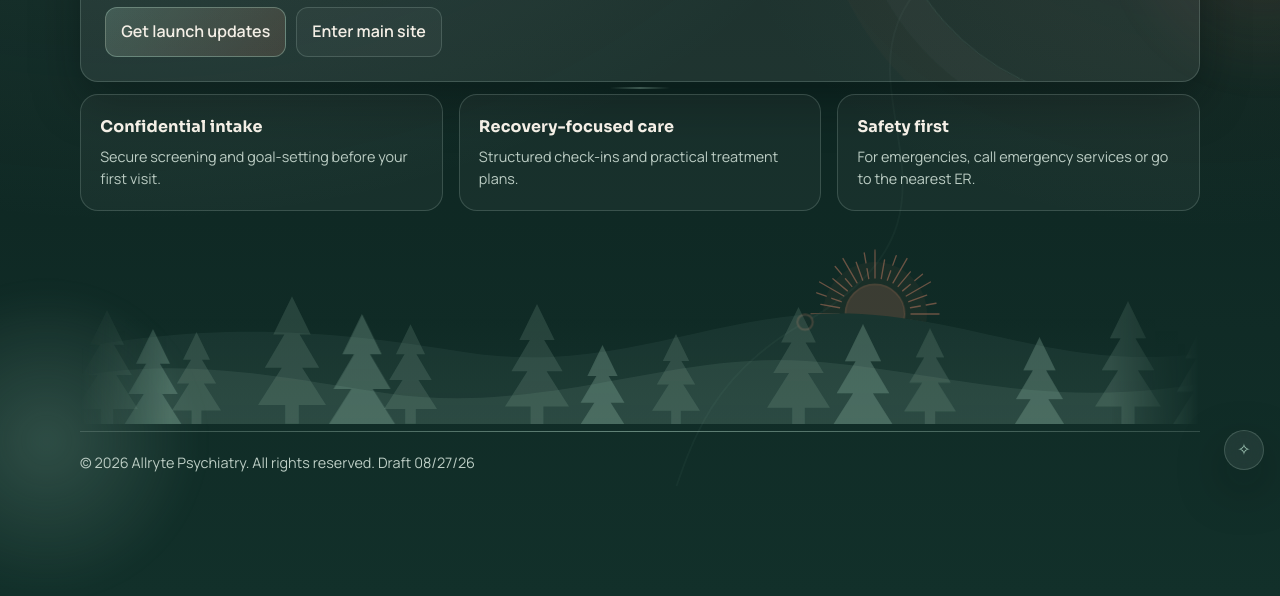
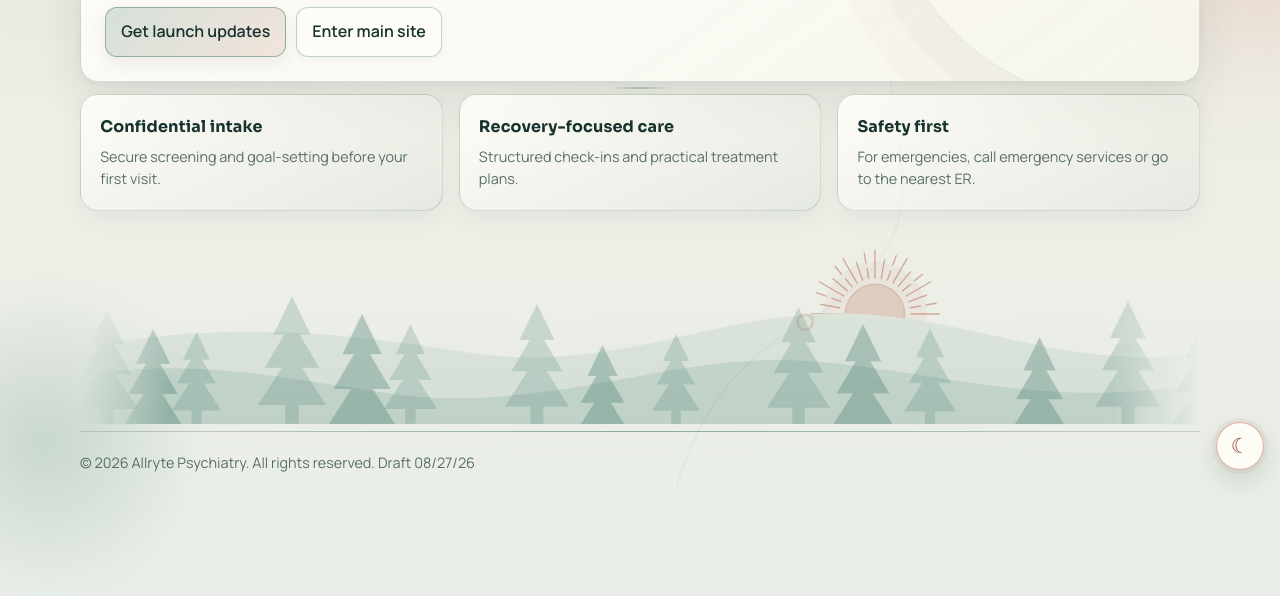
Before and after one commit to dajaifia-max/allryte, a website: page index.html in a window 1280 px wide. Shown: the part 314-910 px from the top of the page. Drawn offline with Linux system fonts and the light colour scheme; no server answers.

Commit message:
Add files via upload

```diff
--- a/allpsi.css
+++ b/allpsi.css
@@ -1156,37 +1156,56 @@ body[data-page="launch"] .footer {
 
 .theme-switch {
   position: fixed;
-  right: max(1rem, env(safe-area-inset-right));
-  bottom: max(1rem, env(safe-area-inset-bottom));
+  right: max(1rem, calc(env(safe-area-inset-right) + 0.75rem));
+  bottom: max(1rem, calc(env(safe-area-inset-bottom) + 0.75rem));
   z-index: 18;
-  width: 40px;
-  height: 40px;
+  width: 48px;
+  height: 48px;
   border-radius: 50%;
-  border: 1px solid var(--line);
-  background: var(--surface);
-  color: var(--brand);
-  font-size: 1rem;
+  border: 1px solid rgba(var(--accent-rgb), 0.62);
+  background: var(--surface-strong);
+  color: var(--accent-strong);
+  font-size: 1.3rem;
   line-height: 1;
-  box-shadow: var(--shadow);
+  box-shadow: 0 10px 30px rgba(0, 0, 0, 0.24), 0 0 0 4px rgba(var(--accent-rgb), 0.08);
   cursor: pointer;
   backdrop-filter: blur(14px);
   display: flex;
   align-items: center;
   justify-content: center;
-  transition: all 0.3s ease;
+  touch-action: manipulation;
+  transition: transform 0.25s ease, border-color 0.25s ease, background 0.25s ease, box-shadow 0.25s ease, opacity 0.2s ease;
 }
 
 .theme-switch:hover {
-  transform: scale(1.1);
-  border-color: var(--brand);
+  transform: translateY(-2px) scale(1.06);
+  border-color: var(--accent-strong);
+  box-shadow: 0 14px 34px rgba(0, 0, 0, 0.28), 0 0 0 5px rgba(var(--accent-rgb), 0.13);
+}
+
+.theme-switch:active {
+  transform: scale(0.96);
 }
 
 .theme-icon {
   display: block;
-  transition: all 0.3s ease;
-}
-
-[data-theme="light"] .theme-icon { color: var(--accent); }
+  line-height: 1;
+  transform: translateY(-0.02em);
+  transition: transform 0.3s ease, color 0.3s ease;
+}
+
+[data-theme="light"] .theme-switch {
+  color: #8b4a38;
+  border-color: rgba(var(--accent-rgb), 0.52);
+  box-shadow: 0 10px 28px rgba(var(--ink-rgb), 0.15), 0 0 0 4px rgba(var(--accent-rgb), 0.08);
+}
+
+[data-theme="light"] .theme-icon { color: inherit; }
+
+body.nav-open .theme-switch {
+  opacity: 0;
+  pointer-events: none;
+}
 
 .nav-scrim { display: none; }
 
@@ -1463,6 +1482,18 @@ body[data-page="launch"] .footer {
   .cta > .btn { flex: 1 1 100%; }
   .map-consent { padding: 1.15rem; }
 
+  .theme-switch {
+    right: max(0.75rem, calc(env(safe-area-inset-right) + 0.75rem));
+    bottom: max(0.75rem, calc(env(safe-area-inset-bottom) + 0.75rem));
+    width: 52px;
+    height: 52px;
+    font-size: 1.42rem;
+  }
+
+  .bottom-spacer {
+    height: calc(4.75rem + env(safe-area-inset-bottom));
+  }
+
   .pnw-divider {
     -webkit-mask-image: linear-gradient(90deg, transparent 0%, #000 4%, #000 96%, transparent 100%);
     mask-image: linear-gradient(90deg, transparent 0%, #000 4%, #000 96%, transparent 100%);
--- a/allpsi.js
+++ b/allpsi.js
@@ -216,23 +216,23 @@
   }
 
   const themeSwitch = document.querySelector('[data-theme-switch]');
+  const themeIcon = document.querySelector('[data-theme-icon]');
 
   function applyTheme(theme) {
-    root.setAttribute('data-theme', theme);
-    const isLight = theme === 'light';
+    const normalizedTheme = theme === 'light' ? 'light' : 'dark';
+    root.setAttribute('data-theme', normalizedTheme);
+    root.style.colorScheme = normalizedTheme;
+    const isLight = normalizedTheme === 'light';
+    const actionLabel = isLight ? 'Switch to dark mode' : 'Switch to light mode';
     themeSwitch?.setAttribute('aria-pressed', String(isLight));
-    themeSwitch?.setAttribute('aria-label', isLight ? 'Use dark theme' : 'Use light theme');
+    themeSwitch?.setAttribute('aria-label', actionLabel);
+    themeSwitch?.setAttribute('title', actionLabel);
+    if (themeIcon) themeIcon.textContent = isLight ? '☾' : '☀';
     const themeColor = document.querySelector('meta[name="theme-color"]');
     themeColor?.setAttribute('content', isLight ? '#f5f0e7' : '#0b1f1c');
   }
 
-  let savedTheme = 'dark';
-  try {
-    savedTheme = localStorage.getItem('theme') || 'dark';
-  } catch (_) {
-    savedTheme = 'dark';
-  }
-  applyTheme(savedTheme);
+  applyTheme(root.getAttribute('data-theme') || 'dark');
 
   themeSwitch?.addEventListener('click', () => {
     const newTheme = root.getAttribute('data-theme') === 'dark' ? 'light' : 'dark';
--- a/index.html
+++ b/index.html
@@ -7,6 +7,7 @@
   <meta name="referrer" content="strict-origin-when-cross-origin">
   <meta name="description" content="Compassionate, evidence-based psychiatric care from Allryte Psychiatry in Salem, Oregon.">
   <title>Allryte Psychiatry | Launch</title>
+  <script src="theme-init.js"></script>
   <link rel="stylesheet" href="allpsi.css">
 </head>
 <body data-page="launch">
@@ -53,8 +54,8 @@
   </div>
   <div class="bg-orb" aria-hidden="true"></div>
   <div class="bg-orb bg-orb--2" aria-hidden="true"></div>
-  <button class="theme-switch" type="button" aria-label="Use light theme" aria-pressed="false" data-theme-switch>
-    <span class="theme-icon">✧</span>
+  <button class="theme-switch" type="button" aria-label="Switch to light mode" aria-pressed="false" title="Switch to light mode" data-theme-switch>
+    <span class="theme-icon" data-theme-icon aria-hidden="true">☀</span>
   </button>
 
   <header class="topbar">
--- a/server/app.mjs
+++ b/server/app.mjs
@@ -7,6 +7,7 @@ const STATIC_FILES = new Set([
   'index.html',
   'allpsi.css',
   'allpsi.js',
+  'theme-init.js',
   'logo.png',
   'logo-symmetrical.png',
   'logo-symmetrical-smile.png',
--- /dev/null
+++ b/theme-init.js
@@ -0,0 +1,18 @@
+(() => {
+  const root = document.documentElement;
+  let savedTheme = null;
+
+  try {
+    savedTheme = localStorage.getItem('theme');
+  } catch (_) {
+    savedTheme = null;
+  }
+
+  const systemTheme = window.matchMedia('(prefers-color-scheme: light)').matches ? 'light' : 'dark';
+  const theme = savedTheme === 'light' || savedTheme === 'dark' ? savedTheme : systemTheme;
+  root.setAttribute('data-theme', theme);
+  root.style.colorScheme = theme;
+
+  const themeColor = document.querySelector('meta[name="theme-color"]');
+  themeColor?.setAttribute('content', theme === 'light' ? '#f5f0e7' : '#0b1f1c');
+})();
```
Also changed, not shown: test/server.test.mjs (+3 -0 lines).
